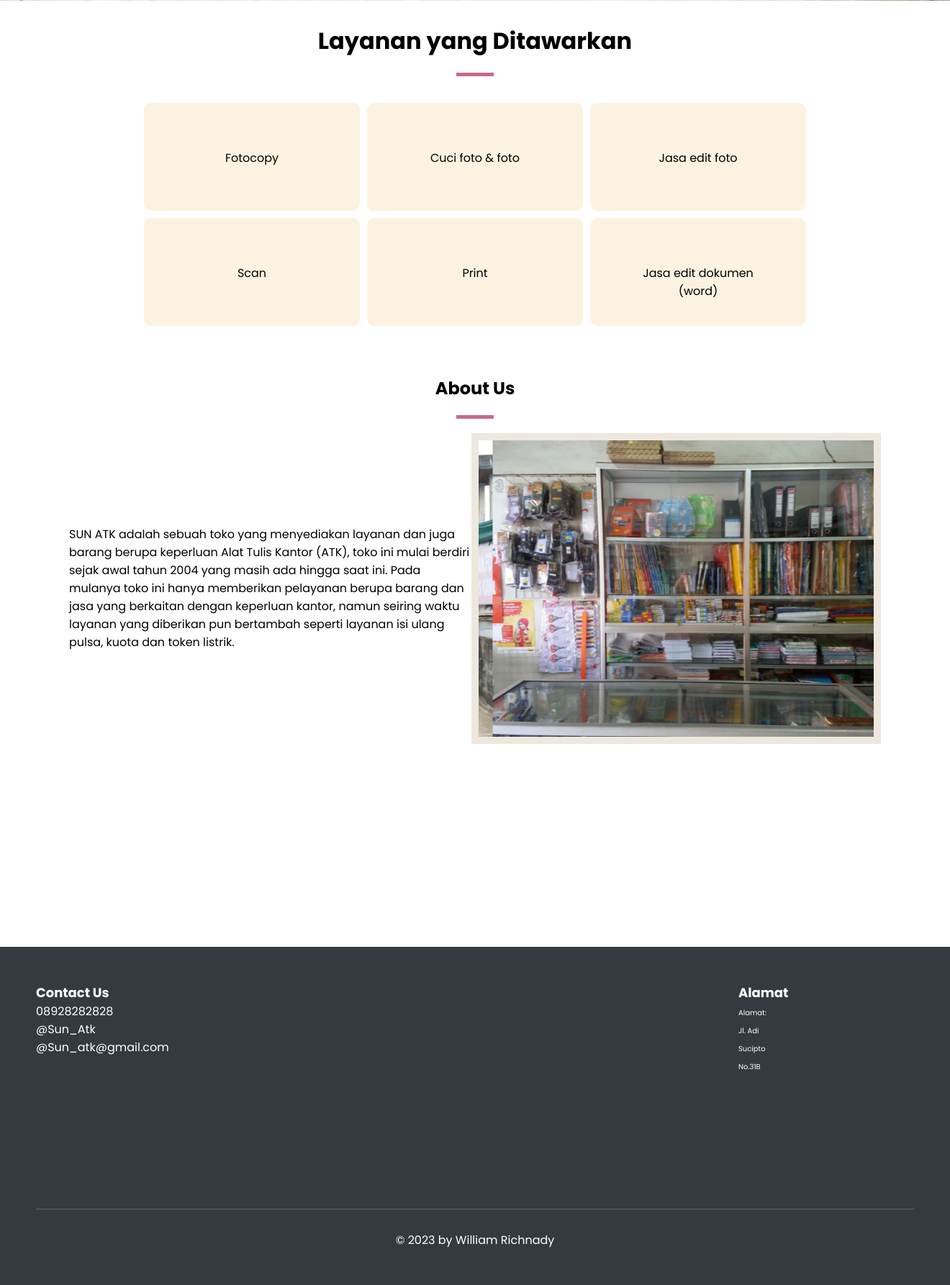
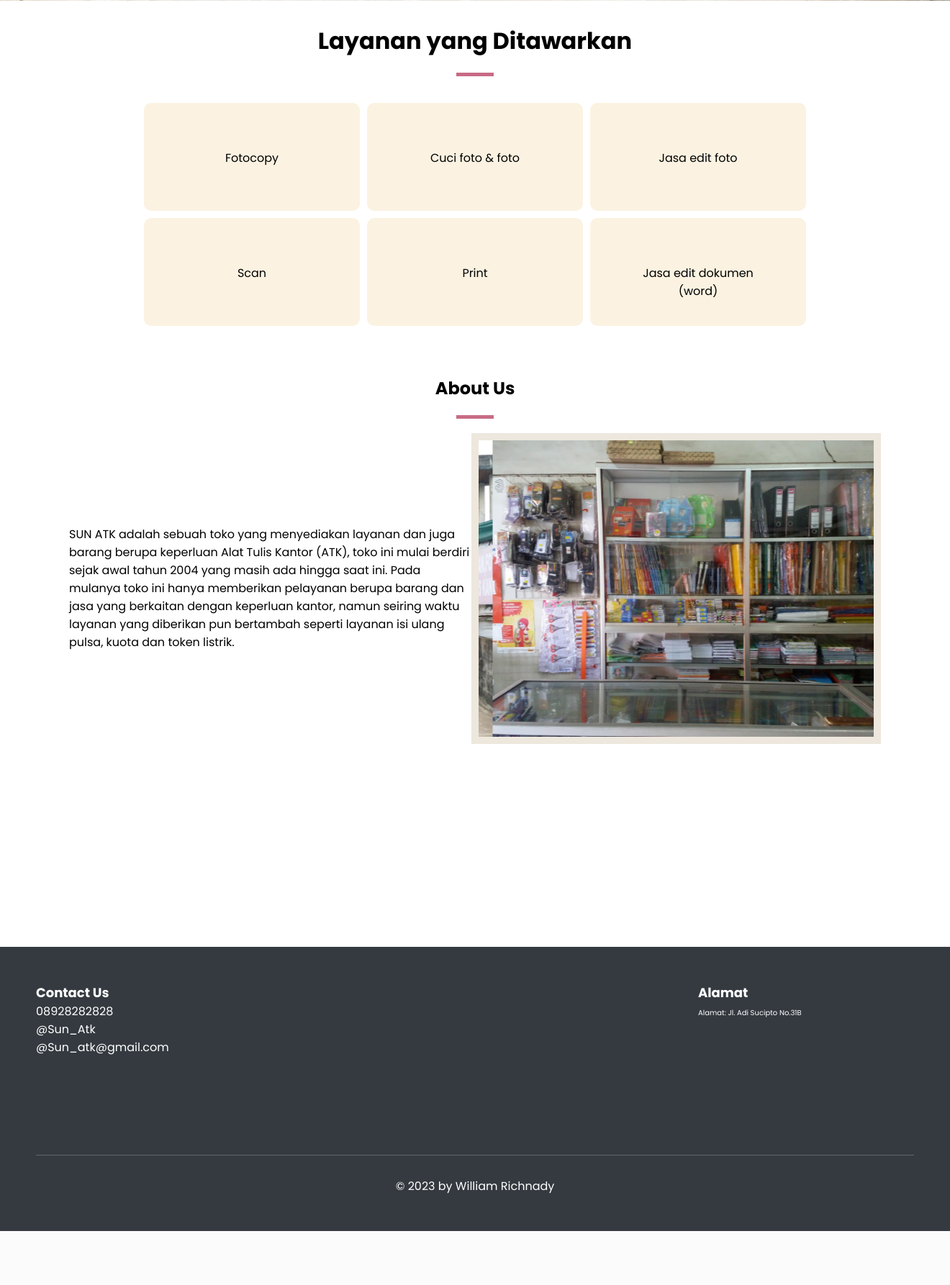
Before and after one commit to DustinTiovino/Tugas-web, a PHP site: page /Homepage.html in a window 1320 px wide. Shown: the part 799-2585 px from the top of the page at 72% size. After the commit the page ends 2510 px from the top, so only its background shows below. Run offline with PHP 8.4, Linux system fonts and the light colour scheme; some libraries are stand-ins or nearby versions; grey boxes are pictures that could not be loaded.

Commit message:
bug peta sudah diperbaiki sobat

```diff
--- a/style.css
+++ b/style.css
@@ -299,7 +299,8 @@
   justify-content: space-between;
 }
 footer .layar-dalam div {
-  width: 20%;
+  width: auto;
+  /* awalnya 20% aku coba ubah biar footernya cukup untuk peta */
 }
 footer .layar-dalam h5 {
   margin-top: 0px;
@@ -324,3 +325,8 @@
   border-top: 1px solid #666;
   text-align: center;
 }
+
+/* iframe{
+  margin: auto;
+  padding: 10px;
+} */
```
